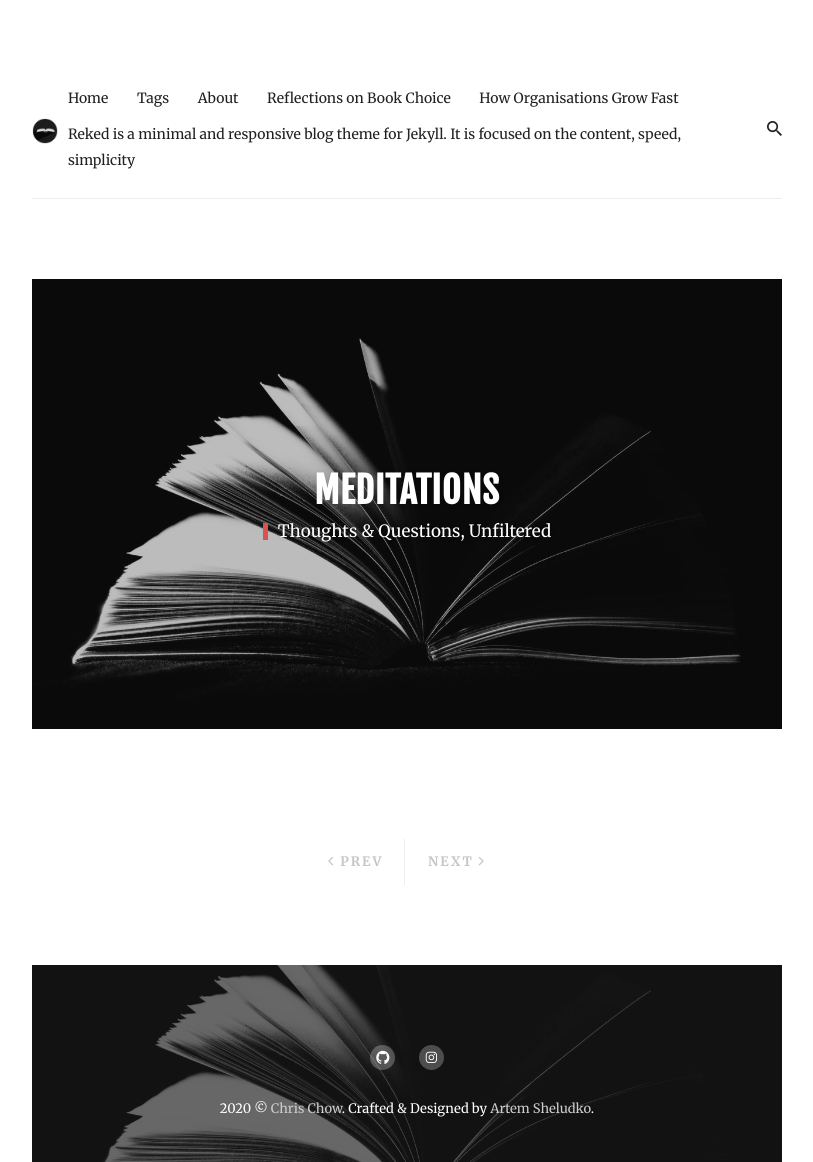
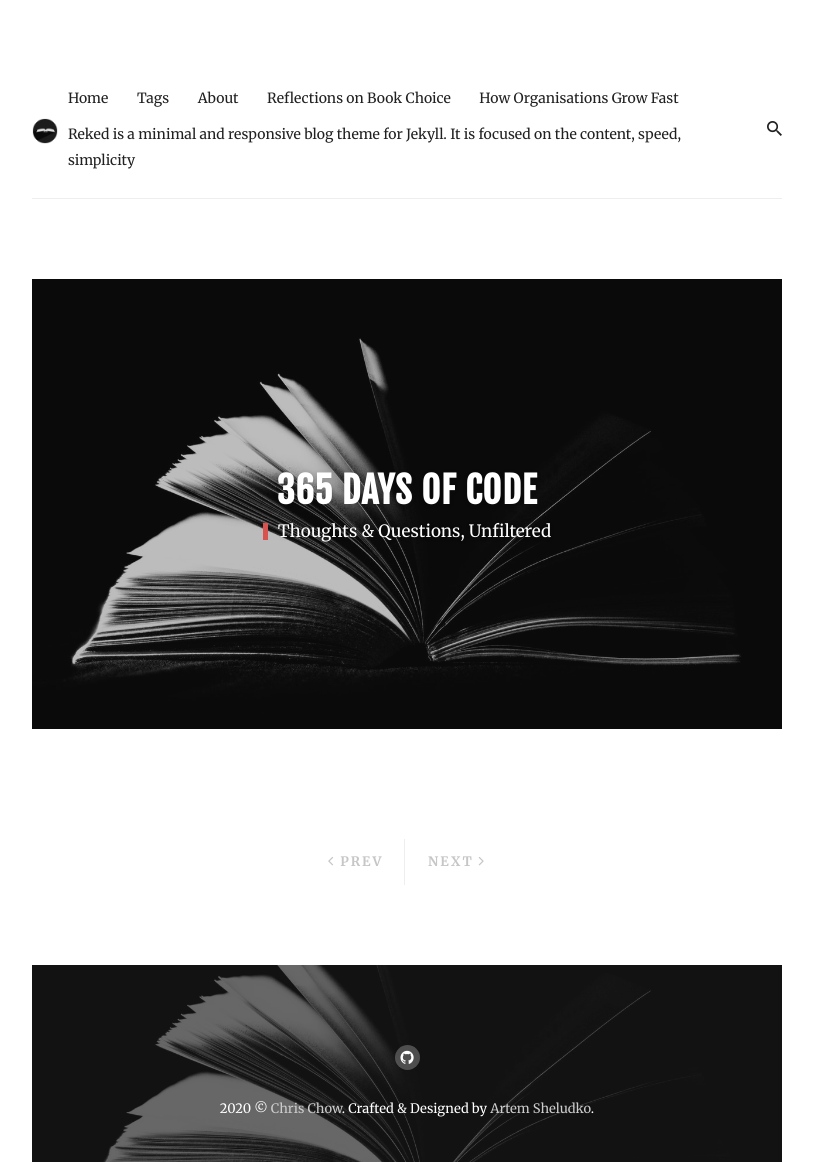
Before and after one commit to chrischow/365DaysOfDS, a Jekyll site: the page built from index.html, in a window 1280 px wide. Shown: the whole page, without its empty margins (233-1046 px from the left). Built offline with Jekyll 4.4.1, drawn with Linux system fonts in a browser that asks for light colours; nearby versions of some CDN libraries; the list of posts is cut into pages by our own code.

Commit message:
Update _config.yml

```diff
--- a/_config.yml
+++ b/_config.yml
@@ -1,17 +1,17 @@
-title: Meditations
+title: 365 Days of Code
 logo: "images/logo.png" # You can add own logo image.
-description: Thoughts & Questions, Unfiltered
-baseurl: "/meditations" # The subpath of your site, e.g. /blog
+description:
+baseurl: "/365daysofcode" # The subpath of your site, e.g. /blog
 url: "https://chrischow.github.io" # The base hostname & protocol for your site, e.g. http://example.com
 
 # Author Settings
 author:
   name: Christian Chow
-  bio: Hi, I'm Christian, and I think a lot.
+  bio: Hi, I'm Christian, and I want to get better at Data Science.
 
 # Values for the jekyll-seo-tag gem (https://github.com/jekyll/jekyll-seo-tag)
 logo: /images/siteicon.png
-description: Meditations
+description: 365 Days of Code
 author:
   name: Christian Chow
   email:
@@ -19,20 +19,20 @@ author:
 social:
   name: Meditations
   links:
-    - https://chrischow.github.io/meditations/
+    - https://chrischow.github.io/365daysofcode/
 
 # Contact links
 # twitter: https://twitter.com/ # Add your Twitter handle
 # facebook: https://facebook.com/ # Add your Facebook handle
 # dribbble: https://dribbble.com/ # Add your Dribbble handle
 github: https://github.com/chrischow
-instagram: https://instagram.com/mistermunchkin # Add your Instagram handle
+# instagram: https://instagram.com/mistermunchkin # Add your Instagram handle
 # pinterest: https://pinterest.com/ # Add your Pinterest handle
-email: forexample@website.com # Add your Email address
+email: dataandstuff.blog@gmail.com # Add your Email address
 
 # Hero Section
 hero: true # To enable the section hero, use the value true. To turn off use the value false.
-hero-title: MEDITATIONS # Add your hero title
+hero-title: 365 Days of Code # Add your hero title
 hero-subtitle: Thoughts & Questions, Unfiltered # Add your hero subtitle
 hero-image: images/header_img_01.jpeg # Add background image in section hero
 
```
